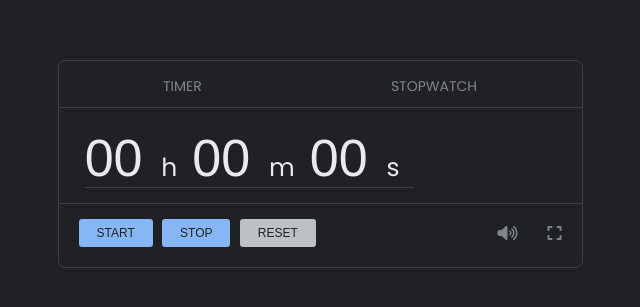
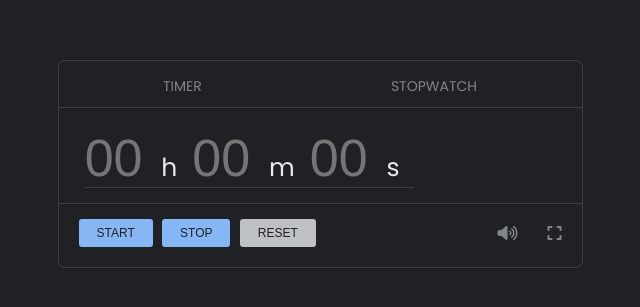
Before and after one commit to ahmedkilany01/google_timer, a plain HTML site: page index.html in a window 1280 px wide. Shown: the part 111-418 px from the top of the page, without its empty margins (320-960 px from the left). Drawn offline with Linux system fonts and the light colour scheme.

Commit message:
change values from 00 to empty string

```diff
--- a/index.html
+++ b/index.html
@@ -30,7 +30,7 @@
                   id="hours"
                   placeholder="00"
                   maxlength="2"
-                  value="00"
+                  value=""
                   oninput="limitInput(this, 23)"
                 />
               </span>
@@ -44,7 +44,7 @@
                   id="minutes"
                   placeholder="00"
                   maxlength="2"
-                  value="00"
+                  value=""
                   oninput="limitInput(this, 59)"
                 />
               </span>
@@ -58,7 +58,7 @@
                   id="seconds"
                   placeholder="00"
                   maxlength="2"
-                  value="00"
+                  value=""
                   oninput="limitInput(this, 59)"
                 />
               </span>
```
